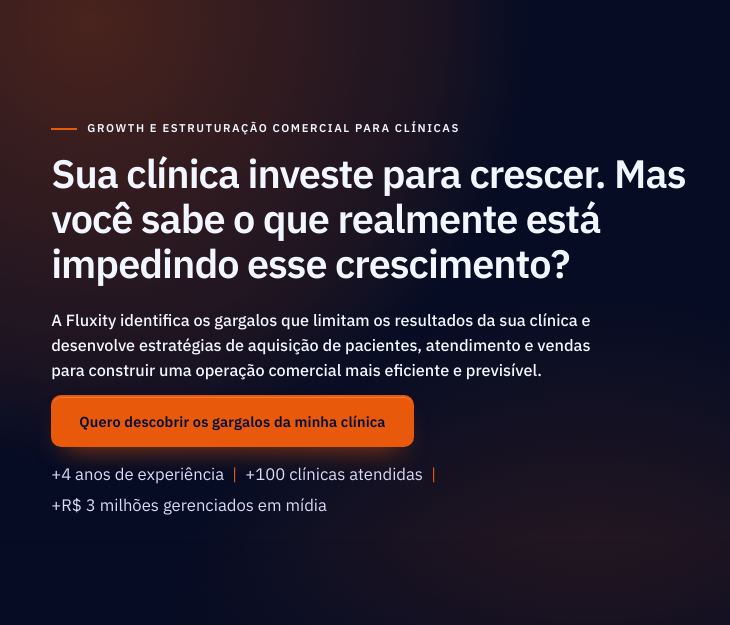
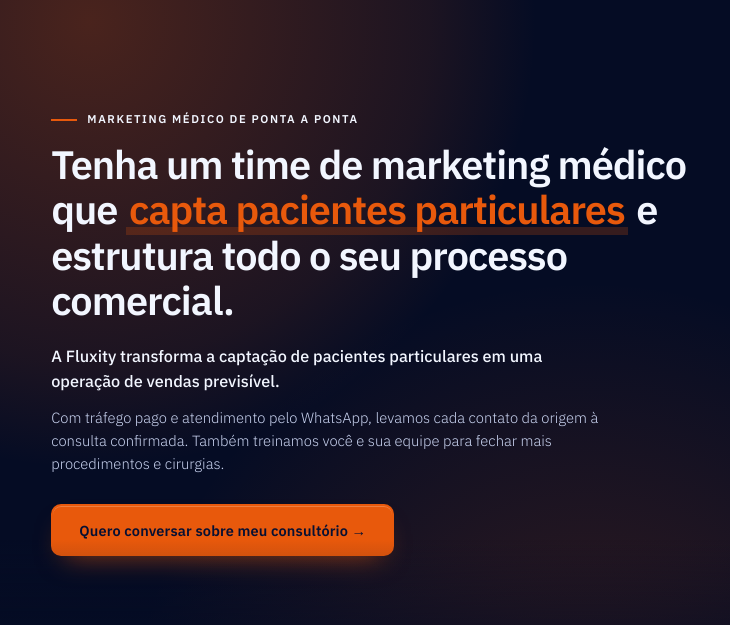
Before and after one commit to fluxitymed/FluxityLP-original, a plain HTML site: page index.html in a window 1280 px wide. Shown: the part 90-715 px from the top of the page, 0-730 px from the left. Drawn offline with Linux system fonts and the light colour scheme.

Commit message:
Revert "Atualiza copy da secao principal"
This reverts commit 66343c46a96126e2cc8436b86c3b9d0bfafedce0.

```diff
--- a/index.html
+++ b/index.html
@@ -30,11 +30,11 @@
 
   <div class="wrap hero-in">
     <div class="hero-txt">
-      <span class="tag in" style="--d:0">Growth e estruturação comercial para clínicas</span>
-      <h1 class="in" style="--d:1">Sua clínica investe para crescer. Mas você sabe o que realmente está impedindo esse crescimento?</h1>
-      <p class="lead in" style="--d:2">A Fluxity identifica os gargalos que limitam os resultados da sua clínica e desenvolve estratégias de aquisição de pacientes, atendimento e vendas para construir uma operação comercial mais eficiente e previsível.</p>
-      <div class="in" style="--d:3"><a href="#contato" class="btn">Quero descobrir os gargalos da minha clínica</a></div>
-      <p class="hero-proof in" style="--d:4">+4 anos de experiência <i aria-hidden="true">|</i> +100 clínicas atendidas <i aria-hidden="true">|</i> +R$ 3 milhões gerenciados em mídia</p>
+      <span class="tag in" style="--d:0">Marketing médico de ponta a ponta</span>
+      <h1 class="in" style="--d:1">Tenha um time de marketing médico que <span class="grad">capta pacientes particulares</span> e estrutura todo o seu processo comercial.</h1>
+      <p class="lead in" style="--d:2">A Fluxity transforma a captação de pacientes particulares em uma operação de vendas previsível.</p>
+      <p class="sub2 in" style="--d:3">Com tráfego pago e atendimento pelo WhatsApp, levamos cada contato da origem à consulta confirmada. Também treinamos você e sua equipe para fechar mais procedimentos e cirurgias.</p>
+      <div class="in" style="--d:4"><a href="#contato" class="btn">Quero conversar sobre meu consultório →</a></div>
     </div>
     <!-- Foto dos sócios: socios.webp (fundo transparente) -->
     <div class="photo in" style="--d:2">
--- a/style.css
+++ b/style.css
@@ -347,8 +347,6 @@ section{padding:4rem 0}
 .hero h1{font-size:clamp(1.75rem,3.1vw,2.75rem);line-height:1.14;letter-spacing:-.025em;margin-bottom:1.4rem}
 .hero .lead{color:#fff;font-size:1.12rem;font-weight:600;max-width:560px;margin-bottom:.9rem}
 .hero .sub2{color:#c9d3f0;font-size:1.02rem;max-width:560px;margin-bottom:2rem}
-.hero-proof{display:flex;flex-wrap:wrap;gap:.35rem .55rem;align-items:center;color:var(--mut);font-size:.78rem;margin-top:1rem;max-width:560px}
-.hero-proof i{font-style:normal;color:var(--a)}
 
 /* ===== Paleta: azul escuro (base) + azul vivo #E8590C (secundária) + azul-gelo #F2F6FF (terciária) ===== */
 body{color:var(--ice)}
```
